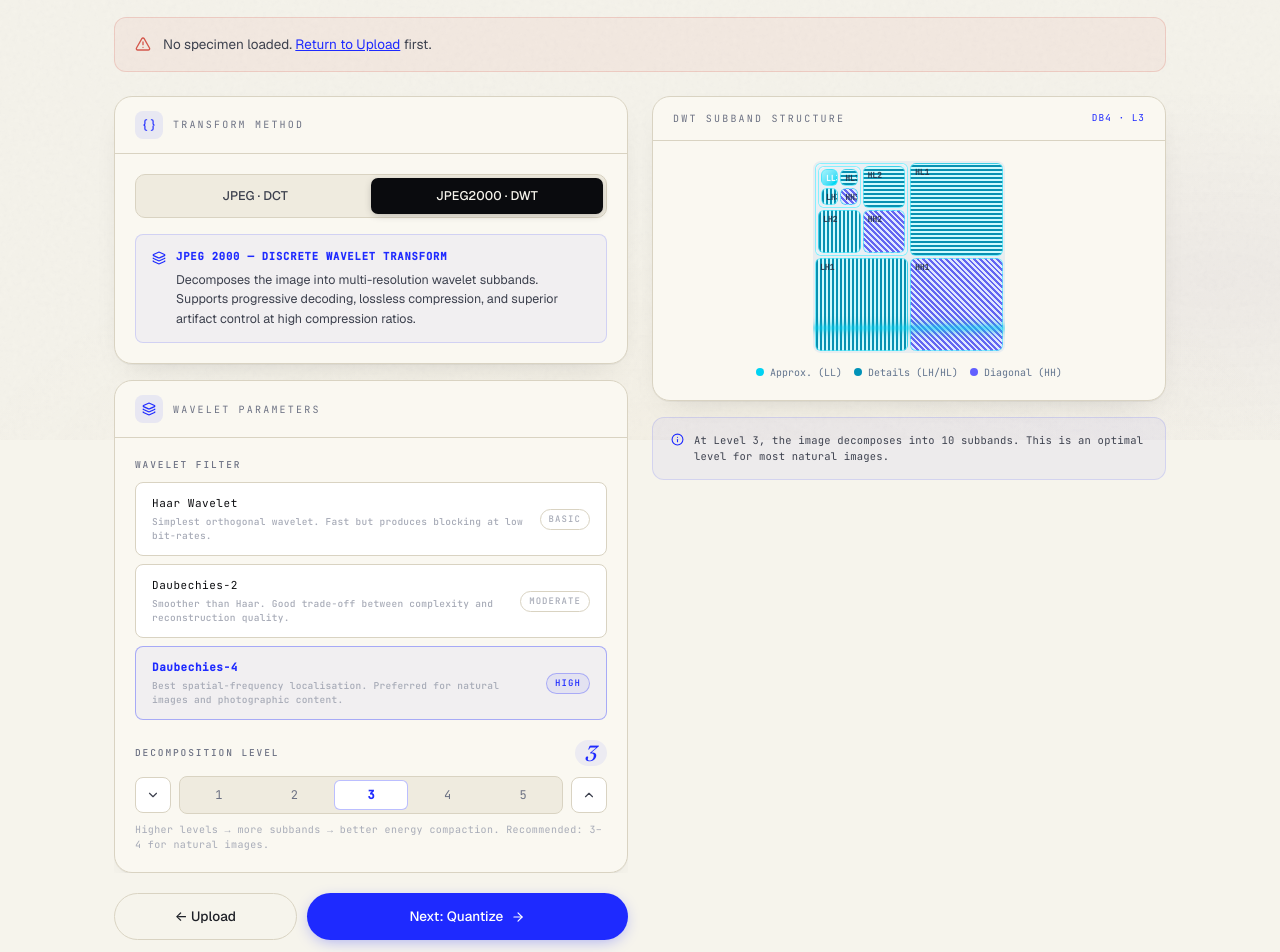
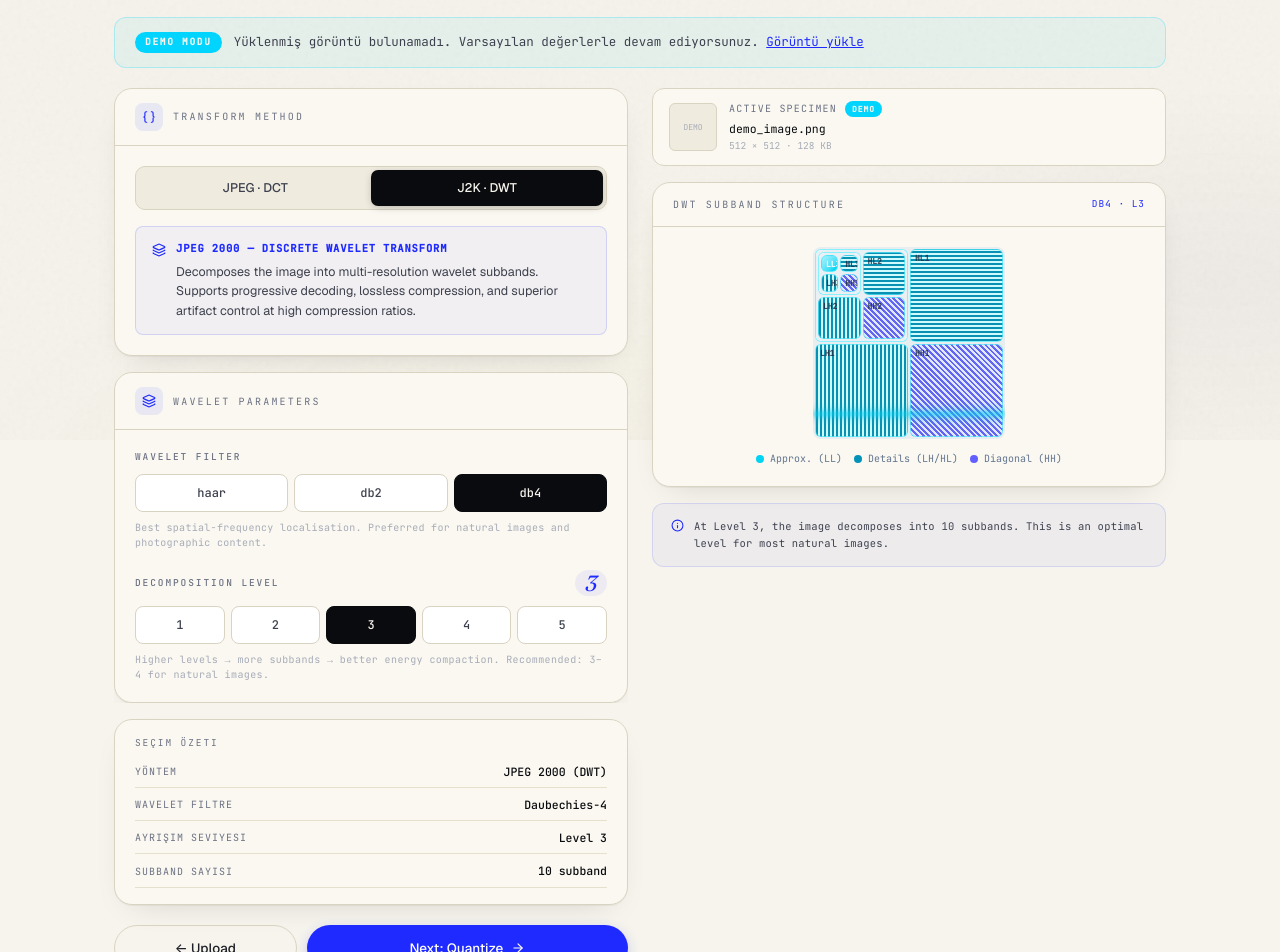
Before and after one commit to Ezgikalfaoglu/spectra-group10, a React (Vite) app: page /transform in a window 1280 px wide. Shown: the part 360-1312 px from the top of the page. Built offline with nearby package versions, Linux system fonts and the light colour scheme.

Commit message:
feat(transform): yöntem seçici ve DWT vizualizasyonu
- sp-pill/sp-pill-active ile wavelet ve level butonları
- Seçim özet kartı eklendi
- Demo modu badge eklendi (upload yoksa varsayılan değerler)
- DWTSubbandsViz animasyonlu geçiş

```diff
--- a/src/app/pages/TransformPage.tsx
+++ b/src/app/pages/TransformPage.tsx
@@ -16,8 +16,7 @@ import { useState, useEffect } from 'react';
 import { useNavigate, Link } from 'react-router';
 import { motion, AnimatePresence } from 'motion/react';
 import {
-  Braces, ChevronUp, ChevronDown, ArrowRight, Info,
-  AlertTriangle, Layers, Zap,
+  Braces, ArrowRight, Info, AlertTriangle, Layers, Zap,
 } from 'lucide-react';
 import { PipelineStepper } from '../components/PipelineStepper';
 import { DWTSubbandsViz } from '../components/DWTSubbandsViz';
@@ -36,6 +35,15 @@ interface UploadData {
   dataUrl: string;
   imageType: string;
 }
+
+const DEMO_UPLOAD: UploadData = {
+  name: 'demo_image.png',
+  format: 'PNG',
+  resolution: '512 × 512',
+  sizeKB: 128,
+  dataUrl: '',
+  imageType: 'natural',
+};
 
 const WAVELET_INFO: Record<string, { full: string; description: string; quality: string }> = {
   haar: {
@@ -58,17 +66,20 @@ const WAVELET_INFO: Record<string, { full: string; description: string; quality:
 export function TransformPage() {
   const navigate = useNavigate();
   const [uploadData, setUploadData] = useState<UploadData | null>(null);
+  const [isDemo, setIsDemo] = useState(false);
   const [settings, setSettings] = useState<TransformSettings>({
     method: 'jpeg2000',
     waveletFilter: 'db4',
     decompositionLevel: 3,
   });
 
-  /* ── Load previous data ── */
   useEffect(() => {
     const upload = localStorage.getItem('spectra_upload');
     if (upload) {
       try { setUploadData(JSON.parse(upload)); } catch {}
+    } else {
+      setUploadData(DEMO_UPLOAD);
+      setIsDemo(true);
     }
     const saved = localStorage.getItem('spectra_transform');
     if (saved) {
@@ -86,7 +97,7 @@ export function TransformPage() {
 
   const handleBack = () => navigate('/upload');
 
-  const wavelet = WAVELET_INFO[settings.waveletFilter] || WAVELET_INFO['db4'];
+  const wavelet = WAVELET_INFO[settings.waveletFilter] ?? WAVELET_INFO['db4'];
 
   return (
     <motion.div
@@ -115,14 +126,46 @@ export function TransformPage() {
         </p>
       </div>
 
-      {/* Guard: no upload */}
-      {!uploadData && (
+      {/* Demo Mode Banner */}
+      {isDemo && (
+        <motion.div
+          initial={{ opacity: 0 }}
+          animate={{ opacity: 1 }}
+          style={{
+            display: 'flex', alignItems: 'center', gap: 12,
+            padding: '14px 20px',
+            background: 'rgba(0,212,255,0.06)',
+            border: '1px solid rgba(0,212,255,0.25)',
+            borderRadius: 'var(--r-md)', marginBottom: 20,
+          }}
+        >
+          <span style={{
+            fontFamily: 'var(--font-mono)', fontSize: 9.5, letterSpacing: '0.18em',
+            textTransform: 'uppercase', padding: '3px 10px', borderRadius: 100,
+            background: 'var(--cyan)', color: 'var(--paper)', fontWeight: 600,
+          }}>Demo Modu</span>
+          <p style={{ fontSize: 12.5, color: 'var(--ink-2)', fontFamily: 'var(--font-mono)' }}>
+            Yüklenmiş görüntü bulunamadı. Varsayılan değerlerle devam ediyorsunuz.{' '}
+            <Link to="/upload" style={{ color: 'var(--klein)', textDecoration: 'underline' }}>
+              Görüntü yükle
+            </Link>
+          </p>
+        </motion.div>
+      )}
+
+      {/* No upload warning (non-demo, edge case) */}
+      {!uploadData && !isDemo && (
         <motion.div initial={{ opacity: 0 }} animate={{ opacity: 1 }}
-          style={{ display: 'flex', alignItems: 'center', gap: 12, padding: '16px 20px', background: 'rgba(212,87,76,0.06)', border: '1px solid rgba(212,87,76,0.2)', borderRadius: 'var(--r-md)', marginBottom: 24 }}
+          style={{
+            display: 'flex', alignItems: 'center', gap: 12, padding: '16px 20px',
+            background: 'rgba(212,87,76,0.06)', border: '1px solid rgba(212,87,76,0.2)',
+            borderRadius: 'var(--r-md)', marginBottom: 24,
+          }}
         >
           <AlertTriangle style={{ width: 16, height: 16, color: '#d4574c', flexShrink: 0 }} />
           <p style={{ fontSize: 13.5, color: 'var(--ink-2)' }}>
-            No specimen loaded. <Link to="/upload" style={{ color: 'var(--klein)', textDecoration: 'underline' }}>Return to Upload</Link> first.
+            No specimen loaded.{' '}
+            <Link to="/upload" style={{ color: 'var(--klein)', textDecoration: 'underline' }}>Return to Upload</Link> first.
           </p>
         </motion.div>
       )}
@@ -149,7 +192,7 @@ export function TransformPage() {
                     onClick={() => update('method', m)}
                     className={`sp-seg-btn ${settings.method === m ? 'sp-seg-btn-active' : ''}`}
                   >
-                    {m === 'jpeg' ? 'JPEG · DCT' : 'JPEG2000 · DWT'}
+                    {m === 'jpeg' ? 'JPEG · DCT' : 'J2K · DWT'}
                   </button>
                 ))}
               </div>
@@ -159,7 +202,12 @@ export function TransformPage() {
                 <motion.div
                   key={settings.method}
                   initial={{ opacity: 0, y: 4 }} animate={{ opacity: 1, y: 0 }} exit={{ opacity: 0, y: -4 }}
-                  style={{ padding: '14px 16px', background: settings.method === 'jpeg2000' ? 'rgba(30,42,255,0.04)' : 'rgba(75,30,122,0.04)', border: `1px solid ${settings.method === 'jpeg2000' ? 'rgba(30,42,255,0.15)' : 'rgba(75,30,122,0.15)'}`, borderRadius: 'var(--r-sm)' }}
+                  style={{
+                    padding: '14px 16px',
+                    background: settings.method === 'jpeg2000' ? 'rgba(30,42,255,0.04)' : 'rgba(75,30,122,0.04)',
+                    border: `1px solid ${settings.method === 'jpeg2000' ? 'rgba(30,42,255,0.15)' : 'rgba(75,30,122,0.15)'}`,
+                    borderRadius: 'var(--r-sm)',
+                  }}
                 >
                   <div style={{ display: 'flex', gap: 10 }}>
                     {settings.method === 'jpeg2000'
@@ -200,84 +248,54 @@ export function TransformPage() {
                   </div>
 
                   <div style={{ padding: 20, display: 'flex', flexDirection: 'column', gap: 20 }}>
-                    {/* Wavelet Filter */}
+                    {/* Wavelet Filter — sp-pill butonlar */}
                     <div>
-                      <label style={{ display: 'block', fontFamily: 'var(--font-mono)', fontSize: 9.5, letterSpacing: '0.2em', color: 'var(--ink-3)', textTransform: 'uppercase', marginBottom: 10 }}>Wavelet Filter</label>
-                      <div style={{ display: 'flex', flexDirection: 'column', gap: 8 }}>
-                        {(['haar', 'db2', 'db4'] as const).map(w => {
-                          const info = WAVELET_INFO[w];
-                          const isActive = settings.waveletFilter === w;
-                          return (
+                      <label style={{ display: 'block', fontFamily: 'var(--font-mono)', fontSize: 9.5, letterSpacing: '0.2em', color: 'var(--ink-3)', textTransform: 'uppercase', marginBottom: 10 }}>
+                        Wavelet Filter
+                      </label>
+                      <div style={{ display: 'flex', gap: 6 }}>
+                        {(['haar', 'db2', 'db4'] as const).map(w => (
                           <button
                             key={w}
                             onClick={() => update('waveletFilter', w)}
-                              style={{
-                                display: 'flex', alignItems: 'center', justifyContent: 'space-between',
-                                padding: '12px 16px', borderRadius: 'var(--r-sm)',
-                                border: `1px solid ${isActive ? 'rgba(30,42,255,0.35)' : 'var(--rule)'}`,
-                                background: isActive ? 'rgba(30,42,255,0.04)' : 'white',
-                                cursor: 'pointer', transition: 'all 0.18s', textAlign: 'left',
-                              }}
+                            className={`sp-pill ${settings.waveletFilter === w ? 'sp-pill-active' : ''}`}
                           >
-                              <div>
-                                <div style={{ fontFamily: 'var(--font-mono)', fontSize: 11, color: isActive ? 'var(--klein)' : 'var(--ink)', fontWeight: isActive ? 600 : 400, letterSpacing: '0.05em', marginBottom: 3 }}>
-                                  {info.full}
+                            {w}
+                          </button>
+                        ))}
                       </div>
-                                <div style={{ fontFamily: 'var(--font-mono)', fontSize: 9.5, color: 'var(--ink-4)', letterSpacing: '0.03em' }}>
-                                  {info.description}
-                                </div>
-                              </div>
-                              <span style={{
-                                fontFamily: 'var(--font-mono)', fontSize: 9, letterSpacing: '0.12em',
-                                textTransform: 'uppercase', padding: '3px 8px', borderRadius: 100,
-                                border: `1px solid ${isActive ? 'rgba(30,42,255,0.3)' : 'var(--rule)'}`,
-                                color: isActive ? 'var(--klein)' : 'var(--ink-4)',
-                                background: isActive ? 'rgba(30,42,255,0.06)' : 'transparent',
-                                flexShrink: 0, marginLeft: 10,
-                              }}>
-                                {info.quality}
-                              </span>
-                            </button>
-                          );
-                        })}
-                      </div>
+                      {/* Seçili wavelet açıklaması */}
+                      <AnimatePresence mode="wait">
+                        <motion.p
+                          key={settings.waveletFilter}
+                          initial={{ opacity: 0, y: 3 }} animate={{ opacity: 1, y: 0 }} exit={{ opacity: 0 }}
+                          style={{ fontFamily: 'var(--font-mono)', fontSize: 10, color: 'var(--ink-4)', marginTop: 8, letterSpacing: '0.03em', lineHeight: 1.5 }}
+                        >
+                          {wavelet.description}
+                        </motion.p>
+                      </AnimatePresence>
                     </div>
 
-                    {/* Decomposition Level */}
+                    {/* Decomposition Level — sp-pill butonlar */}
                     <div>
                       <div style={{ display: 'flex', justifyContent: 'space-between', alignItems: 'center', marginBottom: 10 }}>
-                        <label style={{ fontFamily: 'var(--font-mono)', fontSize: 9.5, letterSpacing: '0.2em', color: 'var(--ink-3)', textTransform: 'uppercase' }}>Decomposition Level</label>
+                        <label style={{ fontFamily: 'var(--font-mono)', fontSize: 9.5, letterSpacing: '0.2em', color: 'var(--ink-3)', textTransform: 'uppercase' }}>
+                          Decomposition Level
+                        </label>
                         <span style={{ fontFamily: 'var(--font-serif)', fontStyle: 'italic', fontSize: 22, color: 'var(--klein)', lineHeight: 1, padding: '2px 10px', background: 'rgba(30,42,255,0.06)', borderRadius: 100 }}>
                           {settings.decompositionLevel}
                         </span>
                       </div>
-                      <div style={{ display: 'flex', alignItems: 'center', gap: 8 }}>
-                        <button
-                          onClick={() => update('decompositionLevel', Math.max(1, settings.decompositionLevel - 1))}
-                          style={{ width: 36, height: 36, borderRadius: 8, background: 'white', border: '1px solid var(--rule)', display: 'flex', alignItems: 'center', justifyContent: 'center', cursor: 'pointer', color: 'var(--ink-2)', transition: 'all 0.15s' }}
-                        ><ChevronDown style={{ width: 14, height: 14 }} /></button>
-
-                        <div style={{ flex: 1, display: 'flex', gap: 4, padding: 3, background: 'var(--paper-3)', borderRadius: 8, border: '1px solid var(--rule)' }}>
+                      <div style={{ display: 'flex', gap: 6 }}>
                         {[1, 2, 3, 4, 5].map(n => (
                           <button
                             key={n}
                             onClick={() => update('decompositionLevel', n)}
-                              style={{
-                                flex: 1, height: 30, borderRadius: 6,
-                                border: settings.decompositionLevel === n ? '1px solid rgba(30,42,255,0.3)' : 'none',
-                                background: settings.decompositionLevel === n ? 'white' : 'transparent',
-                                color: settings.decompositionLevel === n ? 'var(--klein)' : 'var(--ink-3)',
-                                fontFamily: 'var(--font-mono)', fontSize: 12, cursor: 'pointer', transition: 'all 0.2s',
-                                fontWeight: settings.decompositionLevel === n ? 600 : 400,
-                              }}
-                            >{n}</button>
+                            className={`sp-pill ${settings.decompositionLevel === n ? 'sp-pill-active' : ''}`}
+                          >
+                            {n}
+                          </button>
                         ))}
-                        </div>
-
-                        <button
-                          onClick={() => update('decompositionLevel', Math.min(5, settings.decompositionLevel + 1))}
-                          style={{ width: 36, height: 36, borderRadius: 8, background: 'white', border: '1px solid var(--rule)', display: 'flex', alignItems: 'center', justifyContent: 'center', cursor: 'pointer', color: 'var(--ink-2)', transition: 'all 0.15s' }}
-                        ><ChevronUp style={{ width: 14, height: 14 }} /></button>
                       </div>
                       <p style={{ fontFamily: 'var(--font-mono)', fontSize: 10, color: 'var(--ink-4)', marginTop: 8, letterSpacing: '0.04em' }}>
                         Higher levels → more subbands → better energy compaction. Recommended: 3–4 for natural images.
@@ -289,22 +307,41 @@ export function TransformPage() {
             )}
           </AnimatePresence>
 
+          {/* ── Seçim Özet Kartı ── */}
+          <div className="sp-card" style={{ padding: '16px 20px' }}>
+            <div style={{ fontFamily: 'var(--font-mono)', fontSize: 9.5, letterSpacing: '0.2em', color: 'var(--ink-3)', textTransform: 'uppercase', marginBottom: 12 }}>
+              Seçim Özeti
+            </div>
+            <div style={{ display: 'flex', flexDirection: 'column', gap: 8 }}>
+              {[
+                { label: 'Yöntem', value: settings.method === 'jpeg' ? 'JPEG (DCT)' : 'JPEG 2000 (DWT)' },
+                ...(settings.method === 'jpeg2000' ? [
+                  { label: 'Wavelet Filtre', value: WAVELET_INFO[settings.waveletFilter]?.full ?? settings.waveletFilter },
+                  { label: 'Ayrışım Seviyesi', value: `Level ${settings.decompositionLevel}` },
+                  { label: 'Subband Sayısı', value: `${3 * settings.decompositionLevel + 1} subband` },
+                ] : [
+                  { label: 'Blok Boyutu', value: '8 × 8 px' },
+                  { label: 'Bazis Fonksiyonları', value: '64 cosine' },
+                ]),
+              ].map(row => (
+                <div key={row.label} style={{ display: 'flex', justifyContent: 'space-between', alignItems: 'center', paddingBottom: 7, borderBottom: '1px solid var(--rule-soft)' }}>
+                  <span style={{ fontFamily: 'var(--font-mono)', fontSize: 10, letterSpacing: '0.1em', color: 'var(--ink-3)', textTransform: 'uppercase' }}>
+                    {row.label}
+                  </span>
+                  <span style={{ fontFamily: 'var(--font-mono)', fontSize: 11.5, color: 'var(--ink)', fontWeight: 500 }}>
+                    {row.value}
+                  </span>
+                </div>
+              ))}
+            </div>
+          </div>
+
           {/* Navigation */}
           <div style={{ display: 'flex', gap: 10, marginTop: 4 }}>
             <button onClick={handleBack} className="sp-btn sp-btn-ghost" style={{ flex: 1, justifyContent: 'center' }}>
               ← Upload
             </button>
-            <button
-              onClick={handleNext}
-              style={{
-                flex: 2, display: 'flex', alignItems: 'center', justifyContent: 'center', gap: 8,
-                background: 'var(--klein)', color: 'white',
-                padding: '13px 20px', borderRadius: 100, border: 'none', cursor: 'pointer',
-                fontFamily: 'var(--font-sans)', fontSize: 13.5, fontWeight: 500,
-                boxShadow: '0 4px 16px -4px rgba(30,42,255,0.4)',
-                transition: 'all 0.22s',
-              }}
-            >
+            <button onClick={handleNext} className="sp-btn sp-btn-klein" style={{ flex: 2, justifyContent: 'center', gap: 8 }}>
               Next: Quantize
               <ArrowRight style={{ width: 14, height: 14 }} />
             </button>
@@ -316,11 +353,27 @@ export function TransformPage() {
           {/* Specimen context */}
           {uploadData && (
             <div style={{ display: 'flex', alignItems: 'center', gap: 12, padding: '12px 16px', background: 'var(--paper-2)', border: '1px solid var(--rule)', borderRadius: 'var(--r-md)' }}>
-              <img src={uploadData.dataUrl} alt="" style={{ width: 48, height: 48, objectFit: 'cover', borderRadius: 6, border: '1px solid var(--rule)', flexShrink: 0 }} />
+              {uploadData.dataUrl
+                ? <img src={uploadData.dataUrl} alt="" style={{ width: 48, height: 48, objectFit: 'cover', borderRadius: 6, border: '1px solid var(--rule)', flexShrink: 0 }} />
+                : <div style={{ width: 48, height: 48, borderRadius: 6, background: 'var(--paper-3)', border: '1px solid var(--rule)', flexShrink: 0, display: 'flex', alignItems: 'center', justifyContent: 'center' }}>
+                    <span style={{ fontFamily: 'var(--font-mono)', fontSize: 8, color: 'var(--ink-4)', textTransform: 'uppercase' }}>Demo</span>
+                  </div>
+              }
               <div>
-                <div style={{ fontFamily: 'var(--font-mono)', fontSize: 10, letterSpacing: '0.12em', color: 'var(--ink-3)', textTransform: 'uppercase', marginBottom: 3 }}>Active Specimen</div>
-                <div style={{ fontFamily: 'var(--font-mono)', fontSize: 11.5, color: 'var(--ink)', overflow: 'hidden', textOverflow: 'ellipsis', whiteSpace: 'nowrap', maxWidth: 260 }}>{uploadData.name}</div>
-                <div style={{ fontFamily: 'var(--font-mono)', fontSize: 9.5, color: 'var(--ink-4)', marginTop: 2 }}>{uploadData.resolution} · {uploadData.sizeKB} KB</div>
+                <div style={{ display: 'flex', alignItems: 'center', gap: 8, marginBottom: 3 }}>
+                  <div style={{ fontFamily: 'var(--font-mono)', fontSize: 10, letterSpacing: '0.12em', color: 'var(--ink-3)', textTransform: 'uppercase' }}>Active Specimen</div>
+                  {isDemo && (
+                    <span style={{ fontFamily: 'var(--font-mono)', fontSize: 8, letterSpacing: '0.12em', textTransform: 'uppercase', padding: '2px 7px', borderRadius: 100, background: 'var(--cyan)', color: 'var(--paper)', fontWeight: 600 }}>
+                      Demo
+                    </span>
+                  )}
+                </div>
+                <div style={{ fontFamily: 'var(--font-mono)', fontSize: 11.5, color: 'var(--ink)', overflow: 'hidden', textOverflow: 'ellipsis', whiteSpace: 'nowrap', maxWidth: 260 }}>
+                  {uploadData.name}
+                </div>
+                <div style={{ fontFamily: 'var(--font-mono)', fontSize: 9.5, color: 'var(--ink-4)', marginTop: 2 }}>
+                  {uploadData.resolution} · {uploadData.sizeKB} KB
+                </div>
               </div>
             </div>
           )}
@@ -340,10 +393,17 @@ export function TransformPage() {
                   </span>
                 </div>
                 <div style={{ padding: 20 }}>
-                  <DWTSubbandsViz
-                    level={settings.decompositionLevel}
-                    active={true}
-                  />
+                  <AnimatePresence mode="wait">
+                    <motion.div
+                      key={`${settings.decompositionLevel}-${settings.waveletFilter}`}
+                      initial={{ opacity: 0, scale: 0.96 }}
+                      animate={{ opacity: 1, scale: 1 }}
+                      exit={{ opacity: 0 }}
+                      transition={{ duration: 0.25 }}
+                    >
+                      <DWTSubbandsViz level={settings.decompositionLevel} active={true} />
+                    </motion.div>
+                  </AnimatePresence>
                 </div>
               </motion.div>
             ) : (
@@ -356,7 +416,6 @@ export function TransformPage() {
                   <span style={{ fontFamily: 'var(--font-mono)', fontSize: 10, letterSpacing: '0.22em', color: 'var(--ink-3)', textTransform: 'uppercase' }}>DCT BLOCK STRUCTURE</span>
                 </div>
                 <div style={{ padding: 24 }}>
-                  {/* 8x8 block grid illustration */}
                   <div style={{ marginBottom: 20 }}>
                     <div style={{ display: 'grid', gridTemplateColumns: 'repeat(6, 1fr)', gap: 3, maxWidth: 240, margin: '0 auto 16px' }}>
                       {Array.from({ length: 36 }).map((_, i) => (
```
Lines whose indentation alone changed are shown as unchanged.
